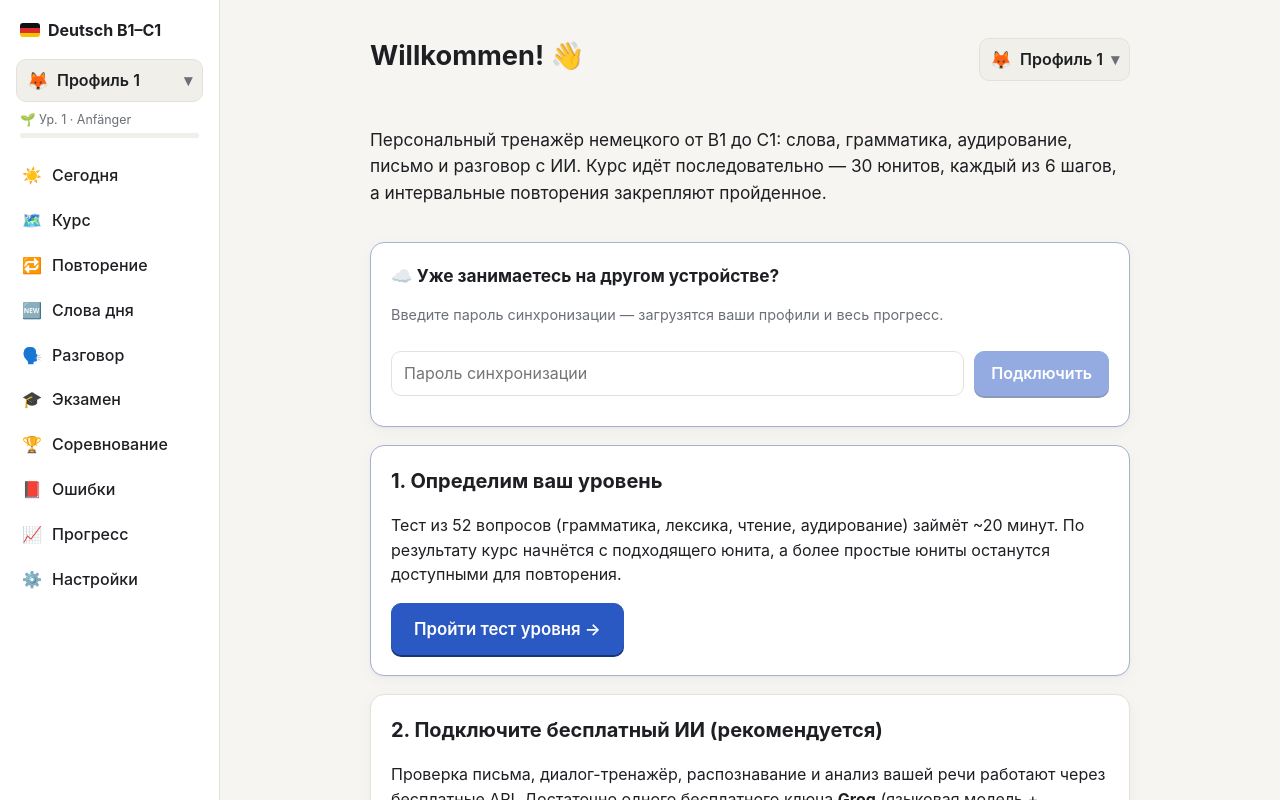
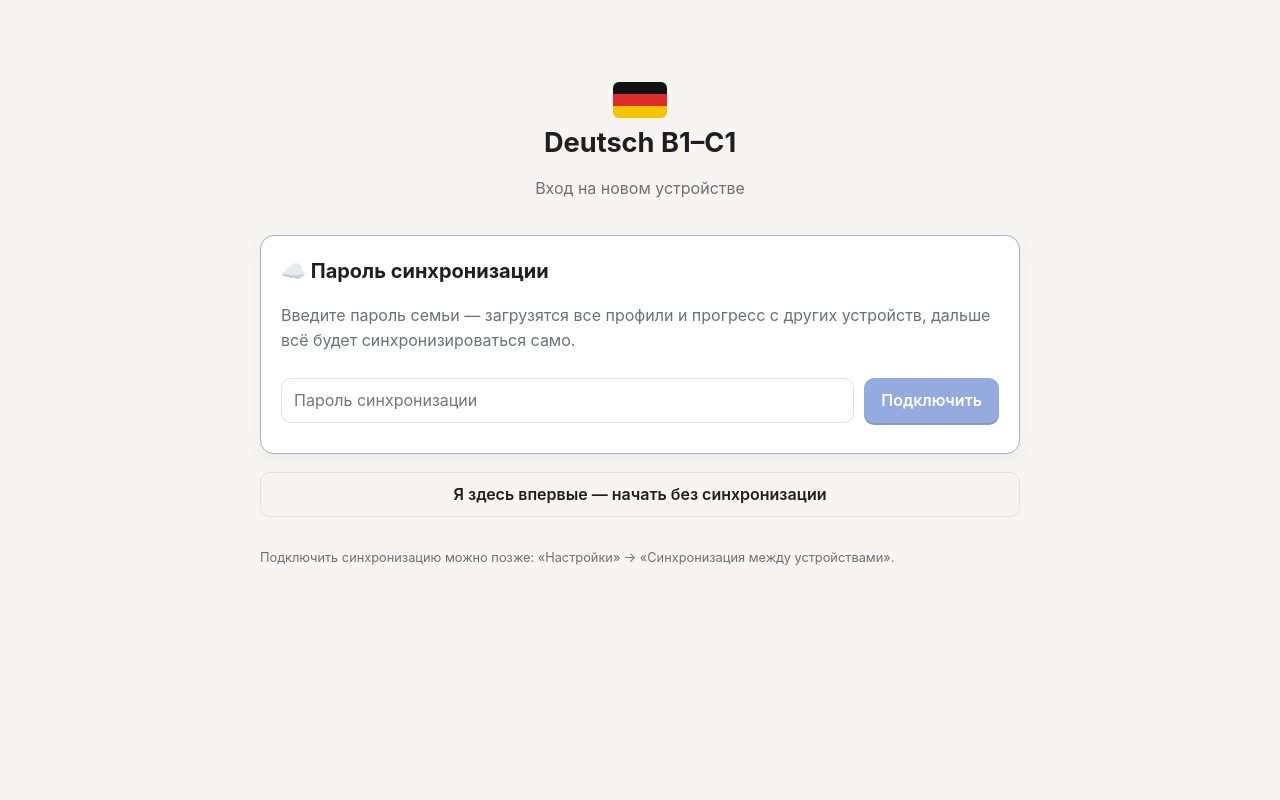
Before and after one commit to SergeiR72R/LanguageApp, a React (Vite) app: page /#/login in a window 1280 px wide. Before the commit this address led to /#/welcome. Shown: the top 800 px of the page. Built offline with nearby package versions, Linux system fonts and the light colour scheme.

Commit message:
Ask for the sync password first on a new device/browser; reminder when sync is off
Co-Authored-By: Claude Opus 5.5 <noreply@anthropic.com>
Claude-Session: https://claude.ai/code/session_01BLZGL9DamZVdXBQCG6AvKx

```diff
--- a/src/App.tsx
+++ b/src/App.tsx
@@ -3,7 +3,8 @@ import { Component, useEffect, useState, type ReactNode } from 'react';
 import { levelInfo, totalXp } from './lib/gamification';
 import { CelebrationWatcher } from './components/Celebrate';
 import { Compete } from './pages/Compete';
-import { startAutoSync } from './lib/sync';
+import { isSyncEnabled, startAutoSync } from './lib/sync';
+import { Login, SKIP_LOGIN_KEY } from './pages/Login';
 
 startAutoSync();
 import { dueCards, streak, useStore } from './lib/store';
@@ -45,6 +46,7 @@ function Nav() {
   const { pathname } = useLocation();
   useEffect(() => setMore(false), [pathname]);
   const secondaryActive = LINKS.some((l) => !l.primary && l.to !== '/' && pathname.startsWith(l.to));
+  if (pathname === '/login') return null;
 
   const link = (l: (typeof LINKS)[number]) => (
     <NavLink
@@ -174,7 +176,15 @@ class ErrorBoundary extends Component<{ children: ReactNode }, { error?: Error }
 function FreshGuard({ children }: { children: ReactNode }) {
   const started = useStore((s) => !!s.startUnitId);
   const { pathname } = useLocation();
-  const free = ['/welcome', '/placement', '/settings'].some((p) => pathname.startsWith(p));
+  let skipped = false;
+  try {
+    skipped = localStorage.getItem(SKIP_LOGIN_KEY) === '1';
+  } catch {
+    /* ignore */
+  }
+  // new device/browser: ask for the sync password first
+  if (!started && !isSyncEnabled() && !skipped && pathname !== '/login') return <Navigate to="/login" replace />;
+  const free = ['/welcome', '/placement', '/settings', '/login'].some((p) => pathname.startsWith(p));
   if (!started && !free) return <Navigate to="/welcome" replace />;
   return <>{children}</>;
 }
@@ -198,6 +208,7 @@ export function App() {
           <Routes>
             <Route path="/" element={<Home />} />
             <Route path="/welcome" element={<Welcome />} />
+            <Route path="/login" element={<Login />} />
             <Route path="/placement" element={<Placement />} />
             <Route path="/course" element={<Course />} />
             <Route path="/unit/:id" element={<UnitPage />} />
--- /dev/null
+++ b/src/pages/Login.tsx
@@ -0,0 +1,44 @@
+import { useNavigate } from 'react-router-dom';
+import { SyncPanel } from '../components/SyncPanel';
+import { Card } from '../components/ui';
+
+export const SKIP_LOGIN_KEY = 'deutsch-trainer-sync-skip';
+
+/** First screen on a new device/browser: connect to the family's cloud copy. */
+export function Login() {
+  const nav = useNavigate();
+  return (
+    <div className="page narrow login-page">
+      <div className="login-hero">
+        <span className="flag big-flag" aria-hidden>
+          <i />
+          <i />
+          <i />
+        </span>
+        <h1>Deutsch B1–C1</h1>
+        <p className="muted">Вход на новом устройстве</p>
+      </div>
+      <Card className="highlight">
+        <h2>☁️ Пароль синхронизации</h2>
+        <p className="muted">
+          Введите пароль семьи — загрузятся все профили и прогресс с других устройств, дальше всё будет синхронизироваться само.
+        </p>
+        <SyncPanel compact />
+      </Card>
+      <button
+        className="btn ghost"
+        onClick={() => {
+          try {
+            localStorage.setItem(SKIP_LOGIN_KEY, '1');
+          } catch {
+            /* ignore */
+          }
+          nav('/welcome');
+        }}
+      >
+        Я здесь впервые — начать без синхронизации
+      </button>
+      <p className="tiny muted">Подключить синхронизацию можно позже: «Настройки» → «Синхронизация между устройствами».</p>
+    </div>
+  );
+}
--- a/src/pages/Today.tsx
+++ b/src/pages/Today.tsx
@@ -11,6 +11,7 @@ import { Card, ProgressBar } from '../components/ui';
 import { activeProfile, listProfiles } from '../lib/profiles';
 import { dailyGoalXp, levelInfo, todayXp, totalXp } from '../lib/gamification';
 import { allPlayers } from '../lib/compete';
+import { isSyncEnabled } from '../lib/sync';
 
 function GoalRing({ value, goal }: { value: number; goal: number }) {
   const r = 46;
@@ -147,6 +148,13 @@ export function Today() {
 
       <Duel />
 
+      {!isSyncEnabled() && (
+        <div className="info-box">
+          ☁️ Синхронизация не подключена — прогресс хранится только в этом браузере.{' '}
+          <Link to="/settings">Подключить</Link>, чтобы заниматься с телефона и других компьютеров.
+        </div>
+      )}
+
       {!isLlmConfigured(s.settings) && (
         <div className="info-box">
           🔑 Подключите бесплатный ИИ в <Link to="/settings">Настройках</Link>, чтобы получать проверку письма, диалоги и анализ
--- a/src/pages/Welcome.tsx
+++ b/src/pages/Welcome.tsx
@@ -2,7 +2,6 @@ import { Link, useNavigate } from 'react-router-dom';
 import { firstUnitOfLevel } from '../content';
 import { useStore } from '../lib/store';
 import { Card } from '../components/ui';
-import { SyncPanel } from '../components/SyncPanel';
 import { isSyncEnabled } from '../lib/sync';
 import { ProfileMenu } from '../components/ProfileMenu';
 import { activeProfile, listProfiles } from '../lib/profiles';
@@ -27,11 +26,9 @@ export function Welcome() {
       </p>
 
       {!isSyncEnabled() && (
-        <Card className="highlight">
-          <h3>☁️ Уже занимаетесь на другом устройстве?</h3>
-          <p className="muted small">Введите пароль синхронизации — загрузятся ваши профили и весь прогресс.</p>
-          <SyncPanel compact />
-        </Card>
+        <p className="small">
+          ☁️ Уже занимаетесь на другом устройстве? <Link to="/login">Войти по паролю синхронизации</Link>
+        </p>
       )}
 
       <Card className="highlight">
--- a/src/styles.css
+++ b/src/styles.css
@@ -572,3 +572,6 @@ details > summary { cursor: pointer; font-weight: 600; margin: 6px 0; }
   .session-head { margin-top: -4px; }
   .page.narrow { gap: 12px; }
 }
+.login-page { padding-top: 6vh; }
+.login-hero { text-align: center; }
+.big-flag { width: 54px; height: 36px; border-radius: 6px; margin-bottom: 8px; display: inline-flex; }
```
